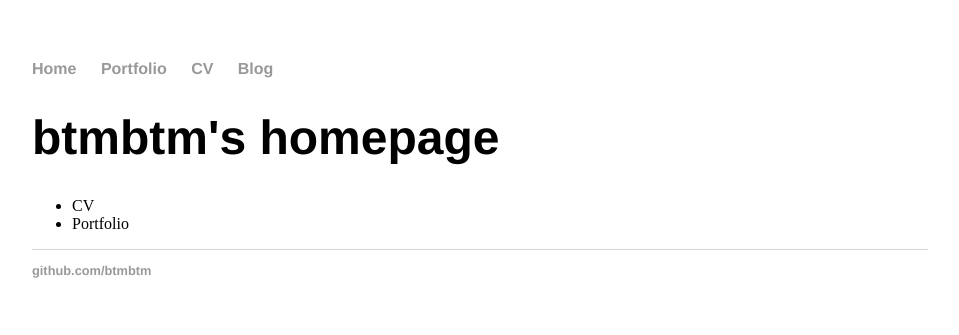
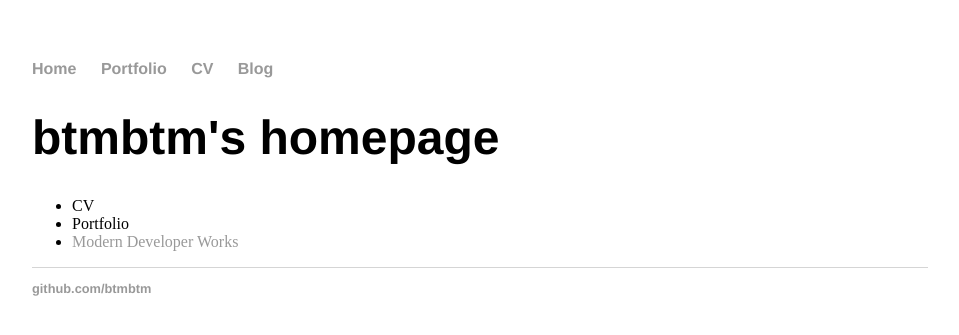
Before and after one commit to btmbtm/btmbtm.github.io, a Jekyll site: the page built from index.html, in a window 1280 px wide. Shown: the top 335 px of the page, without its empty margins (160-1119 px from the left). Built offline with Jekyll 4.4.1, drawn with Linux system fonts in a browser that asks for light colours; Markdown is read by kramdown in place of the engine named in the settings.

Commit message:
Update index.html

```diff
--- a/index.html
+++ b/index.html
@@ -7,5 +7,6 @@ title: btmbtm
 		<ul>
 			<li> CV </li>
 			<li> Portfolio </li>
+			<li> <a href="/modernDeveloper">Modern Developer Works</a></li>
 		</ul>
 </div><!-- /.blurb -->
```
